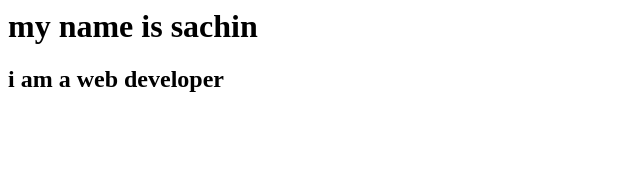
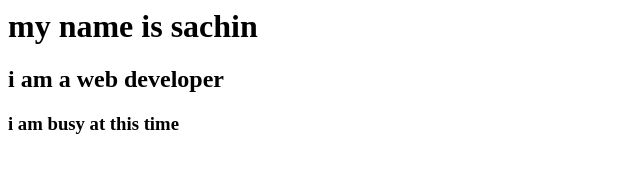
Before and after one commit to sachin6204907388/Git-Practice, a plain HTML site: page index.html in a window 1280 px wide. Shown: the whole page, without its empty margins (0-640 px from the left). Drawn offline with Linux system fonts and the light colour scheme.

Commit message:
3rd line

```diff
--- a/index.html
+++ b/index.html
@@ -1,2 +1,3 @@
 <h1> my name is sachin</h1>
 <h2> i am a web developer </h2>
+<h3> i am busy at this time </h3>
```
